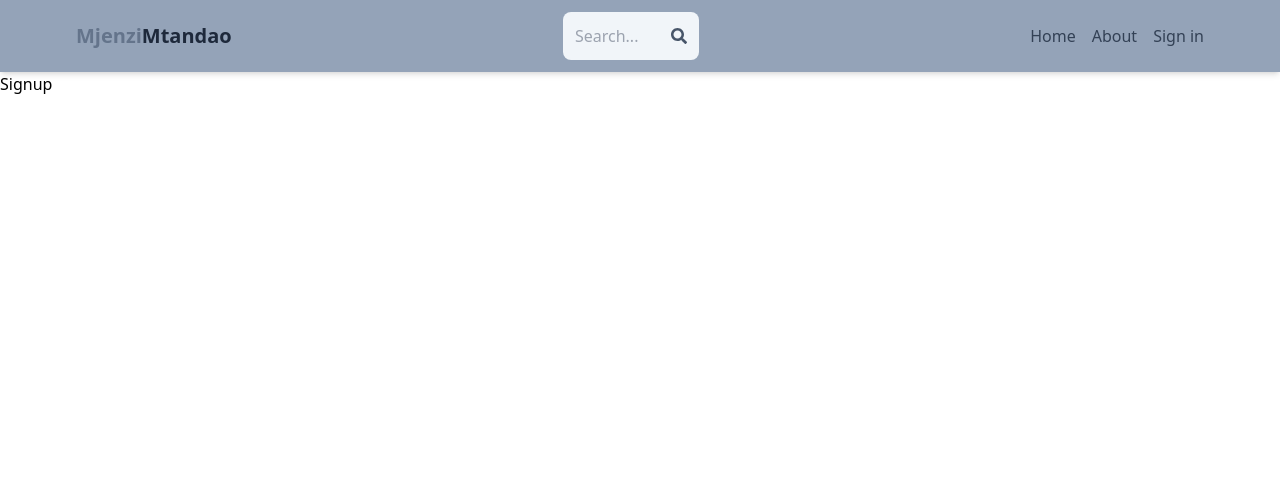
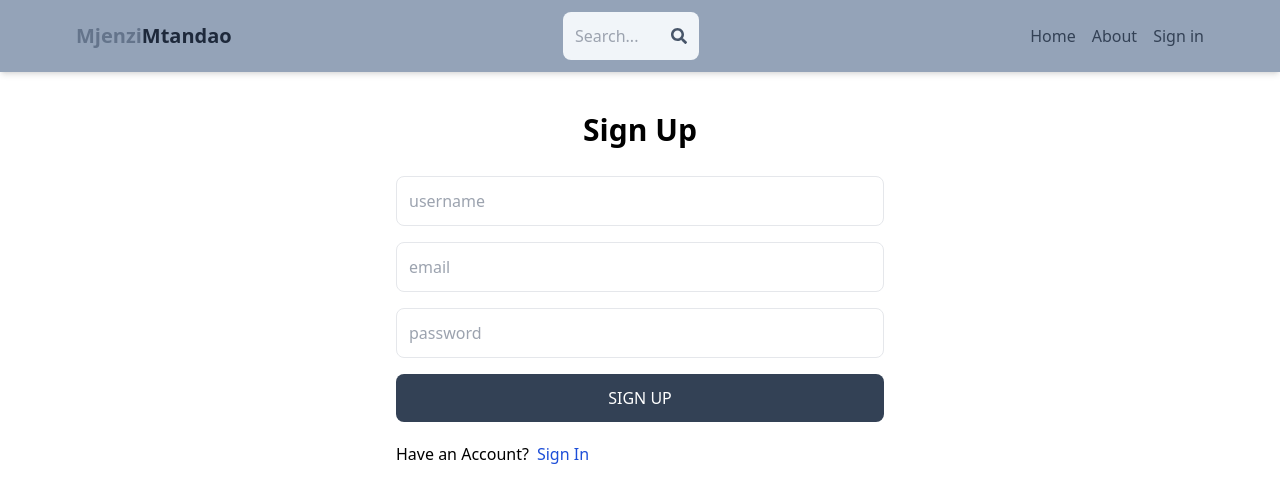
Before and after one commit to SantanderFerrari/mern-estate, a React (Vite) app: page /signup in a window 1280 px wide. Shown: the top 502 px of the page. Built offline with nearby package versions, Linux system fonts and the light colour scheme.

Commit message:
complete sign up page UI

```diff
--- a/src/index.css
+++ b/src/index.css
@@ -1,3 +1,7 @@
 @tailwind base;
 @tailwind components;
 @tailwind utilities;
+
+body{
+    background-color: rgb(rgb(241, 245, 241));
+}
--- a/src/pages/Signup.jsx
+++ b/src/pages/Signup.jsx
@@ -1,7 +1,29 @@
 import React from 'react'
+import { Link } from 'react-router-dom'
 
 export default function Signup() {
     return (
-        <div>Signup</div>
+        <div className='p-3 max-w-lg mx-auto'>
+            <h1 className='text-3xl text-center font-semibold my-7'>
+                Sign Up
+            </h1>
+            <form className='flex flex-col gap-4'>
+                <input type="text" placeholder="username"
+                    className='border p-3 rounded-lg' id='username' required />
+                <input type="text" placeholder="email"
+                    className='border p-3 rounded-lg' id='email' required />
+                <input type="text" placeholder="password"
+                    className='border p-3 rounded-lg' id='password' required />
+                <button className='bg-slate-700 text-white p-3
+                rounded-lg uppercase hover:opacity-75
+                disabled:opacity-80'>Sign Up</button>
+            </form>
+            <div className='flex gap-2 mt-5'>
+                <p>Have an Account?</p>
+                <Link to={"/Signin"}>
+                    <span className='text-blue-700'>Sign In</span>
+                </Link>
+            </div>
+        </div >
     )
 }
```
